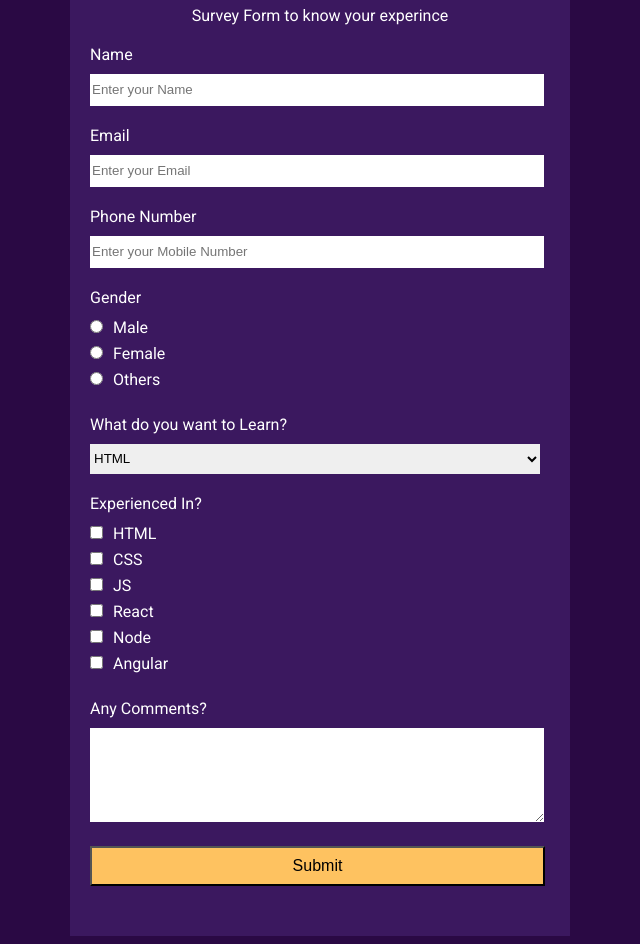
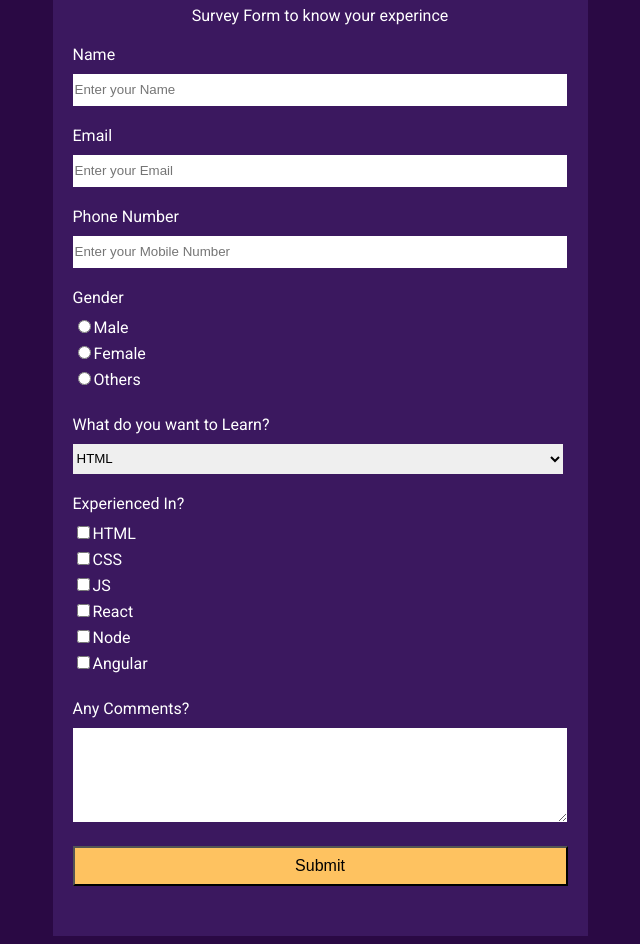
Before and after one commit to bndkn24/survery-form, a plain HTML site: page index.html in a window 1280 px wide. Shown: the part 103-1047 px from the top of the page, without its empty margins (320-960 px from the left). Drawn offline with Linux system fonts and the light colour scheme.

Commit message:
Update CSS

```diff
--- a/styles.css
+++ b/styles.css
@@ -5,10 +5,10 @@ body {
 }
 
 main {
-  padding: 20px 0 50px 0;
+  padding: 20px 20px 50px 20px;
   margin: 0;
   background-color: #3b185f;
-  width: 500px;
+  width: 495px;
   height: auto;
   margin: 0 auto;
   font-family: "Roboto", sans-serif;
@@ -24,33 +24,18 @@ label {
   display: block;
   margin-top: 20px;
   margin-bottom: 10px;
-  margin-left: 20px;
-}
-
-input {
-  margin-left: 20px;
 }
 
 input[type="checkbox"],
 input[type="radio"] {
-  margin-right: 10px;
   margin-bottom: 10px;
-}
-
-select {
-  margin-left: 20px;
-}
-
-textarea {
-  margin-left: 20px;
 }
 
 button {
   display: block;
   margin-top: 20px;
-  margin-left: 20px;
   height: 40px;
-  width: 455px;
+  width: 495px;
   font-size: 1em;
   background-color: #fec260;
 }
@@ -61,7 +46,8 @@ button {
 #dropdown,
 #comments {
   height: 30px;
-  width: 450px;
+  width: 490px;
+  max-width: 490px;
   border: none;
 }
 
```
